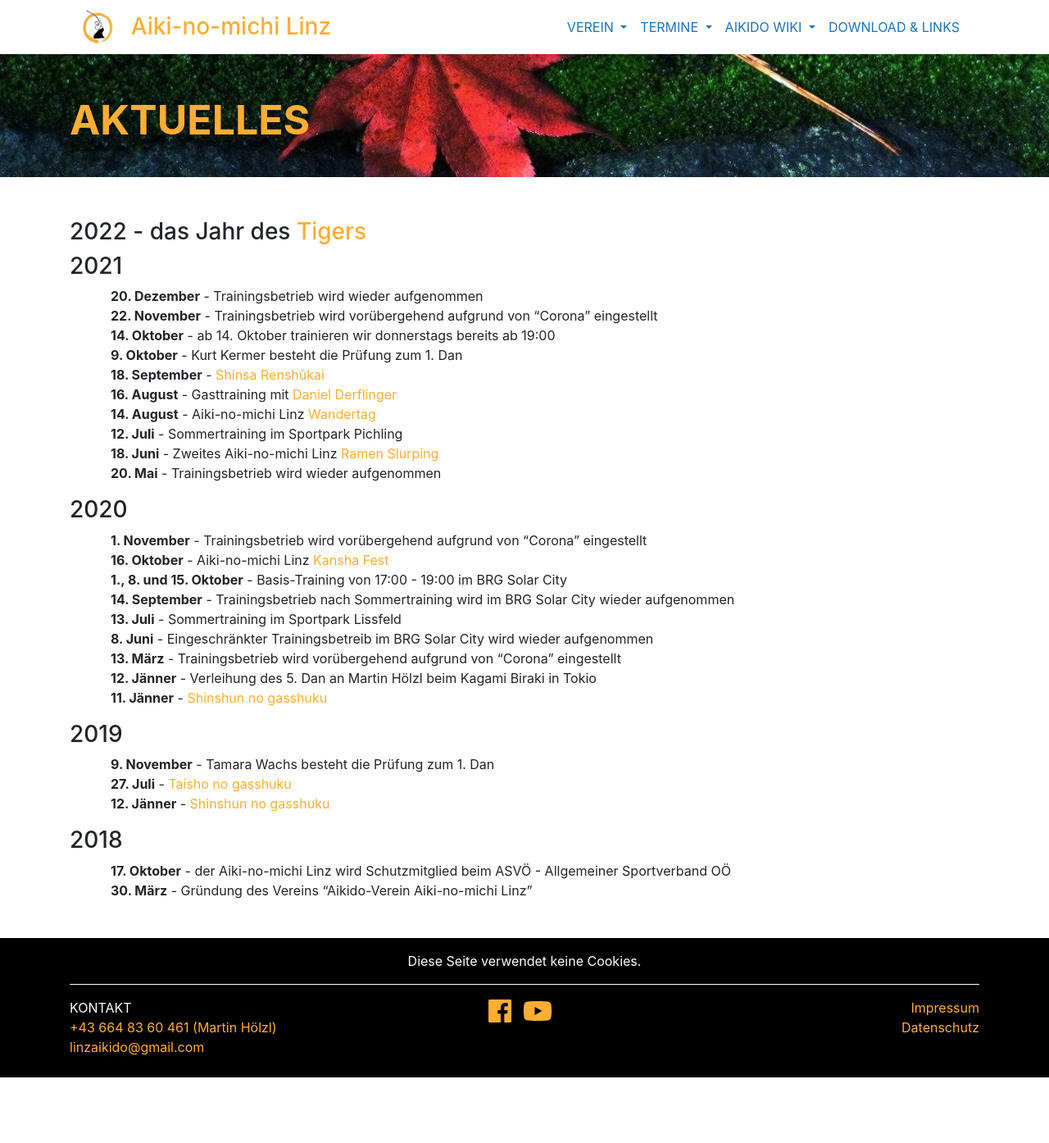
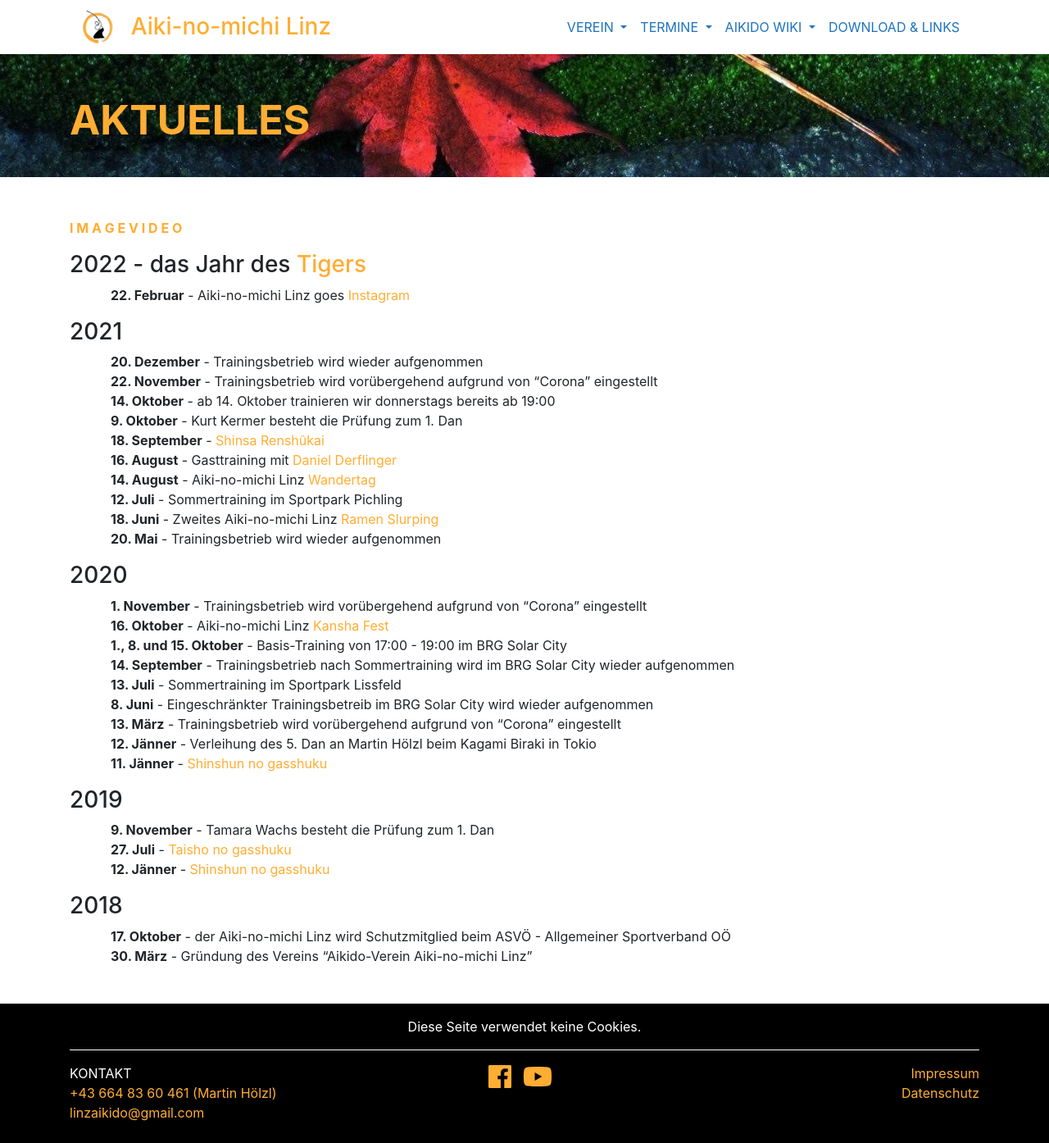
Before and after one commit to TWachs/aikinomichi-linz, a Jekyll site: the page built from aktuelles.md, in a window 1280 px wide. Shown: the whole page at 82% size. Built offline with Jekyll 4.4.1, drawn with Linux system fonts in a browser that asks for light colours; nearby versions of some CDN libraries; before the commit the page ends 1314 px from its top, so only the background shows below that.

Commit message:
Update aktuelles.md

```diff
--- a/aktuelles.md
+++ b/aktuelles.md
@@ -6,8 +6,11 @@ title: Aktuelles
 
 <div class="container block" markdown="1">
 
+[**I M A G E V I D E O**](https://www.youtube.com/watch?v=DrgovmdFho8){:target="_blank"}
+
 ### 2022 - das Jahr des [Tigers](https://www.facebook.com/aikinomichilinz/photos/a.1467842003430582/3048312818716818){:target="_blank"}
 
+* **22. Februar** - Aiki-no-michi Linz goes [Instagram](https://www.instagram.com/aikinomichilinz/){:target="_blank"}
 
 ### 2021
 
```
